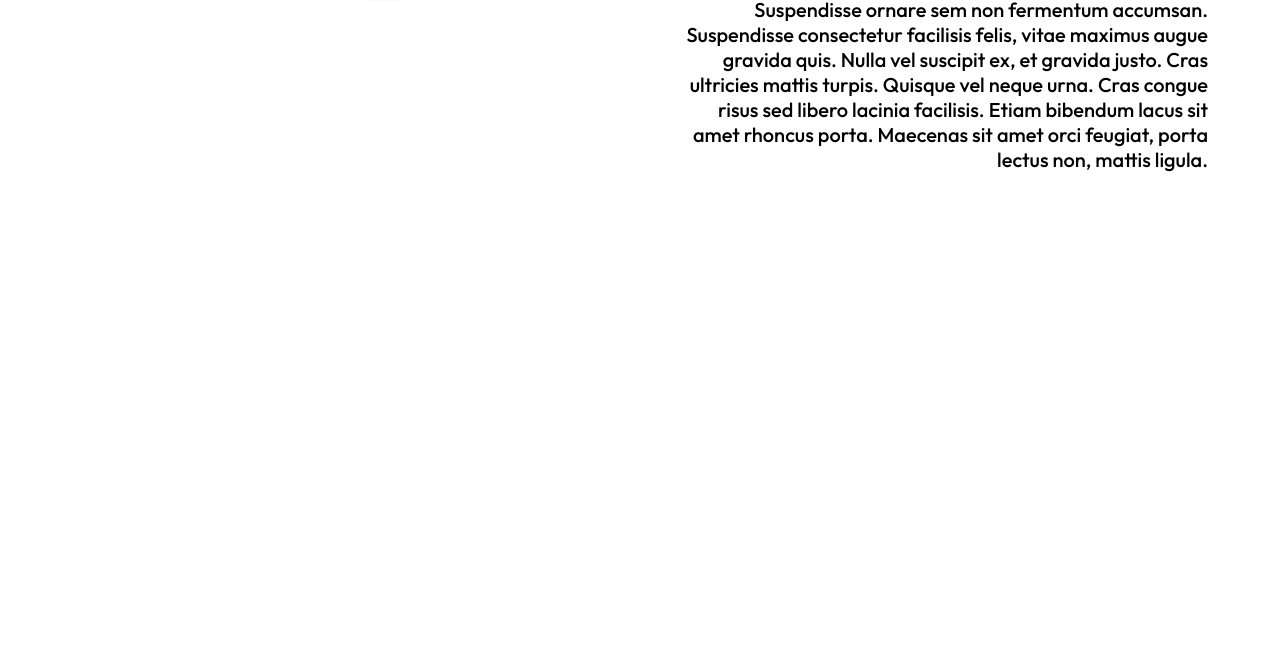
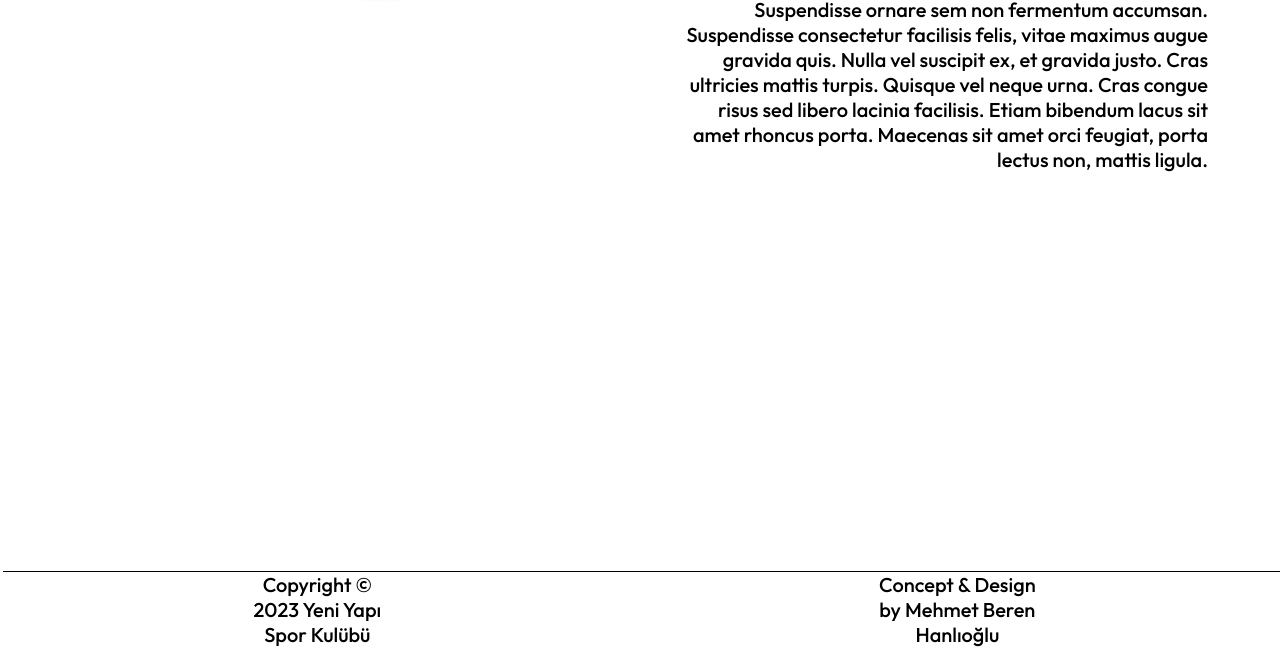
Before and after one commit to MhmtBH/YeniYapiSporKulubu-WebSite, a plain HTML site: page index.html in a window 1280 px wide. Shown: the part 2048-2698 px from the top of the page. Before the commit the page ends 2292 px from the top, so only its background shows below. Drawn offline with Linux system fonts and the light colour scheme; some packages are replaced by stand-ins of ours; a script that the page names is missing.

Commit message:
desing-repair

```diff
--- a/index.html
+++ b/index.html
@@ -61,6 +61,19 @@
             </div>
         </div>
 
+
+        <div class="footer">
+            <div class="title-holder">
+                <p>
+                    Copyright © 2023 Yeni Yapı Spor Kulübü
+                </p>
+                <p>
+                    <a href="https://github.com/ChoosenVan" target="_blank">
+                        Concept & Design by Mehmet Beren Hanlıoğlu
+                    </a>
+                </p>
+            </div>
+        </div>
     </div>
 
 </body>
--- a/style.css
+++ b/style.css
@@ -7,14 +7,18 @@
     src: url(Assets/Font/Outfit-Medium.ttf);
 }
 
+
+::-webkit-scrollbar{
+    display: none;
+}
+
+
 *{
     margin: 0%;
 }
 
 
 .container{
-
-
     width: 100%;
     min-height: 200vh;
 }
@@ -67,7 +71,6 @@
 
 /* Page Top*/
 .page-top{
-
     display: flex;
 
     width: 100%;
@@ -140,7 +143,6 @@ model-viewer {
 /* Page Mid*/
 
 .page-mid{
-
     display: flex;
     width: 100%;
     min-height: 100vh;
@@ -187,8 +189,6 @@ model-viewer {
 
     width: 50%;
     min-height: 90vh;
-
-;
 }
 .page-mid div.img-holder div.img {
     background-image: url(Assets/Images/BG.jpg);
@@ -203,3 +203,62 @@ model-viewer {
     box-shadow: 0px 10px 8px #888888;
 
 }
+
+
+
+/* Footer */
+.footer{
+    padding-top: 40vh;
+    display: flex;
+
+    justify-content: end;
+    align-items: end;
+    align-content: end;
+
+    width: 100%;
+    min-height: 10vh;
+
+    border: 3px solid rgb(255, 255, 255);
+
+    font-size: 20px;
+    font-family: "Outfit-Medium" ,sans-serif;
+
+
+}
+.footer div.title-holder{
+    border-top: 1px solid black;
+    align-items: center;
+    align-items: center;
+    align-items: center;
+    text-align:center;
+
+    display: flex;
+    float: left;
+}
+.footer div.title-holder p{
+
+    margin-left: 30vh;
+    margin-right: 30vh;
+}
+
+.footer div.title-holder a{
+    text-decoration: none;
+}
+a:link {
+    color: rgb(0, 0, 0);
+  }
+
+  /* visited link */
+  a:visited {
+    color: rgb(0, 0, 0);
+  }
+
+  /* mouse over link */
+  a:hover {
+    color: rgb(255, 123, 0);
+  }
+
+  /* selected link */
+  a:active {
+    color: rgb(255, 255, 255);
+  }
```
